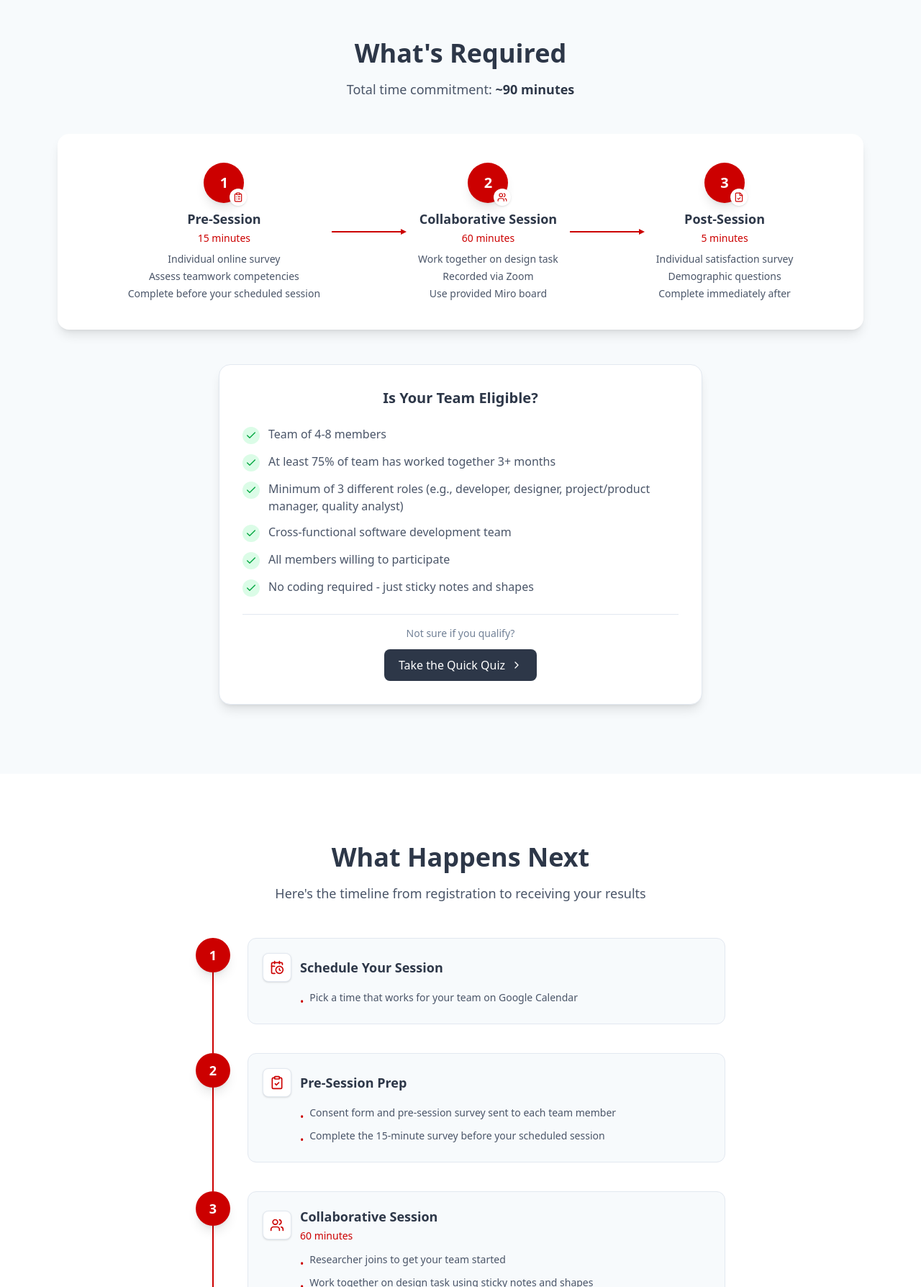
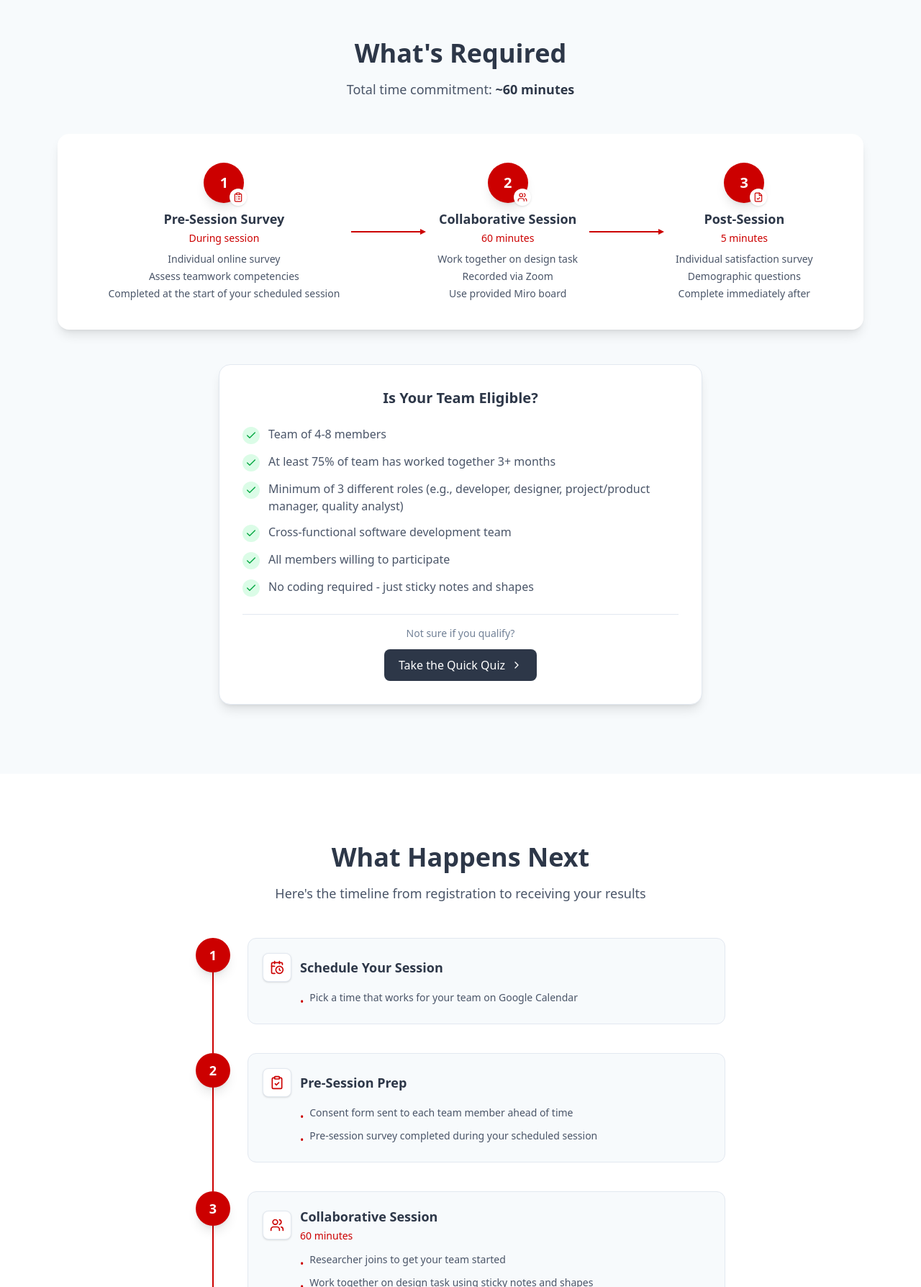
Before and after one commit to weberswords/research-website, a React (Vite) app: page / in a window 1280 px wide. Shown: the part 1910-3698 px from the top of the page at 72% size. Built offline with nearby package versions, Linux system fonts and the light colour scheme.

Commit message:
Update time commitment from ~90 to ~60 minutes
The pre-session survey (TWCT) now happens during the scheduled
60-minute session rather than beforehand, so everything fits
in a single session window.

https://claude.ai/code/session_01QPeMShoz8tJnYg2q1EVirp

```diff
--- a/src/components/FAQ.jsx
+++ b/src/components/FAQ.jsx
@@ -4,7 +4,7 @@ import { Plus, Minus, Mail } from 'lucide-react'
 const faqs = [
   {
     question: 'How long will this take?',
-    answer: 'Approximately 90 minutes total: 15 minutes for the pre-survey, 60 minutes for the collaborative session, and 5 minutes for the post-survey.',
+    answer: 'Approximately 60 minutes total. The pre-survey, collaborative session, and post-survey all fit within a single 60-minute scheduled session.',
   },
   {
     question: 'Do we have to be in the same location?',
--- a/src/components/NextSteps.jsx
+++ b/src/components/NextSteps.jsx
@@ -14,8 +14,8 @@ const steps = [
     title: 'Pre-Session Prep',
     icon: ClipboardCheck,
     items: [
-      'Consent form and pre-session survey sent to each team member',
-      'Complete the 15-minute survey before your scheduled session',
+      'Consent form sent to each team member ahead of time',
+      'Pre-session survey completed during your scheduled session',
     ],
   },
   {
--- a/src/components/Requirements.jsx
+++ b/src/components/Requirements.jsx
@@ -4,13 +4,13 @@ import { Check, X, ClipboardList, Users, FileCheck, ChevronRight, RotateCcw, Par
 const timelineSteps = [
   {
     number: 1,
-    title: 'Pre-Session',
-    duration: '15 minutes',
+    title: 'Pre-Session Survey',
+    duration: 'During session',
     icon: ClipboardList,
     items: [
       'Individual online survey',
       'Assess teamwork competencies',
-      'Complete before your scheduled session',
+      'Completed at the start of your scheduled session',
     ],
   },
   {
@@ -265,7 +265,7 @@ function Requirements() {
           </h2>
           <p className="text-text-gray text-lg">
             Total time commitment:{' '}
-            <span className="font-semibold text-primary-charcoal">~90 minutes</span>
+            <span className="font-semibold text-primary-charcoal">~60 minutes</span>
           </p>
         </div>
 
```
